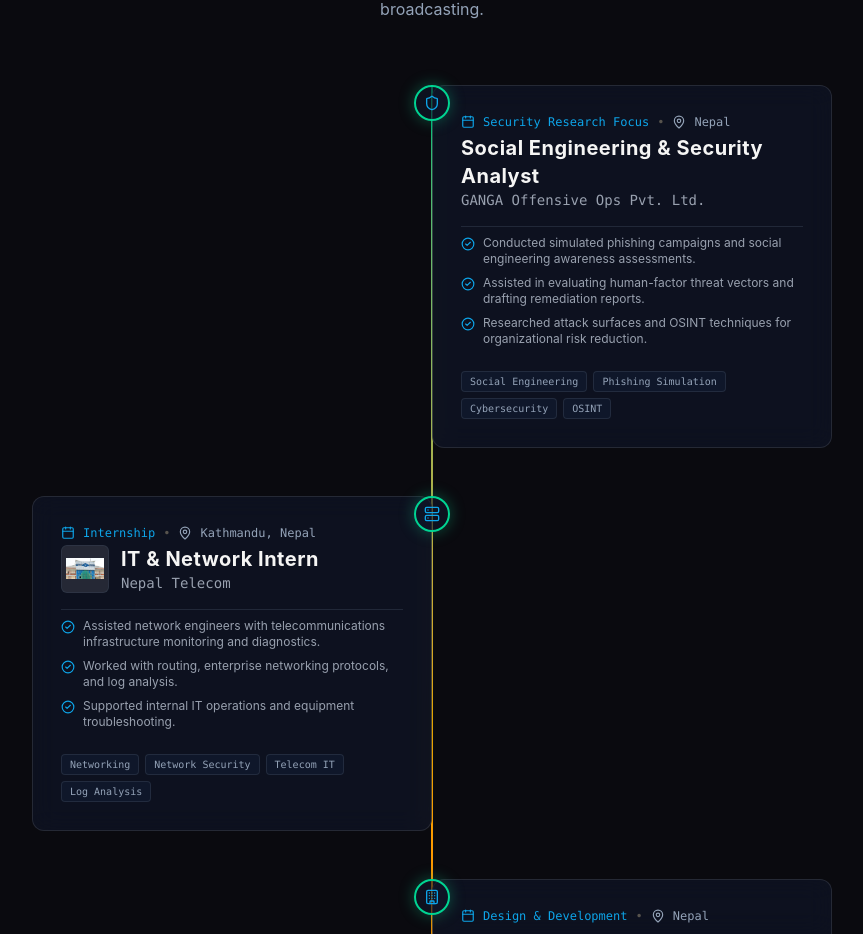
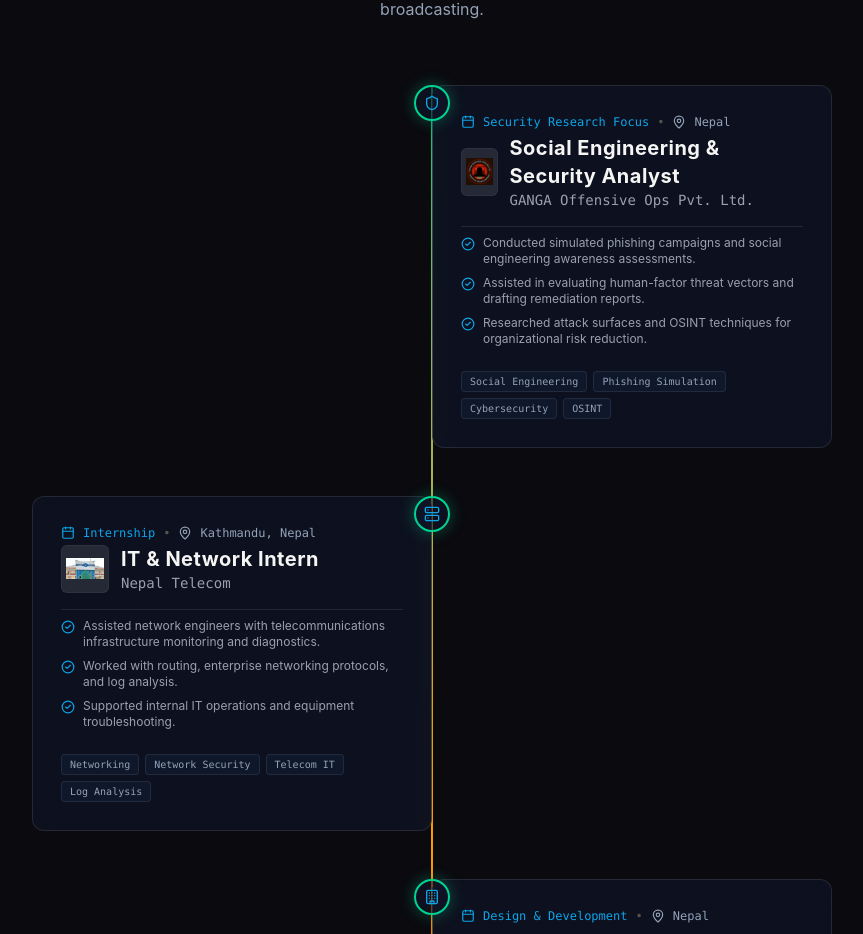
Before and after one commit to thedipeshdkl/Website, a React (Vite) app: page / in a window 1280 px wide. Shown: the part 3710-4644 px from the top of the page, without its empty margins (208-1071 px from the left). Built offline with nearby package versions, Linux system fonts and the light colour scheme.

Commit message:
Update GANGA Offensive Ops entry with image and URL

```diff
--- a/src/data/portfolioData.ts
+++ b/src/data/portfolioData.ts
@@ -290,7 +290,9 @@
       "Assisted in evaluating human-factor threat vectors and drafting remediation reports.",
       "Researched attack surfaces and OSINT techniques for organizational risk reduction."
     ],
-    tags: ["Social Engineering", "Phishing Simulation", "Cybersecurity", "OSINT"]
+    tags: ["Social Engineering", "Phishing Simulation", "Cybersecurity", "OSINT"],
+    imagePath: "/ganga-offensive.png",
+    url: "https://www.gangaoffensiveops.com.np/"
   },
   {
     id: "nepal-telecom",
```
Also changed, not shown: public/ganga-offensive.png (added).
